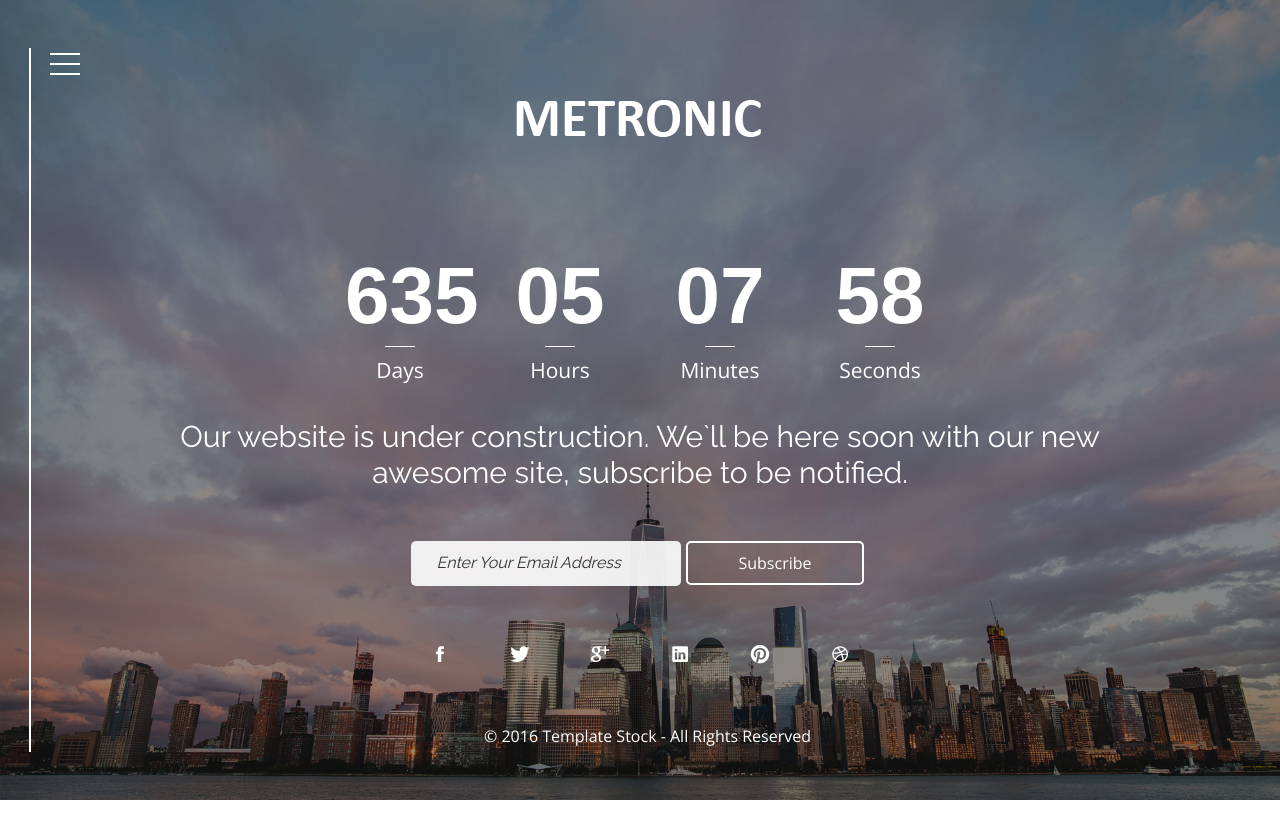
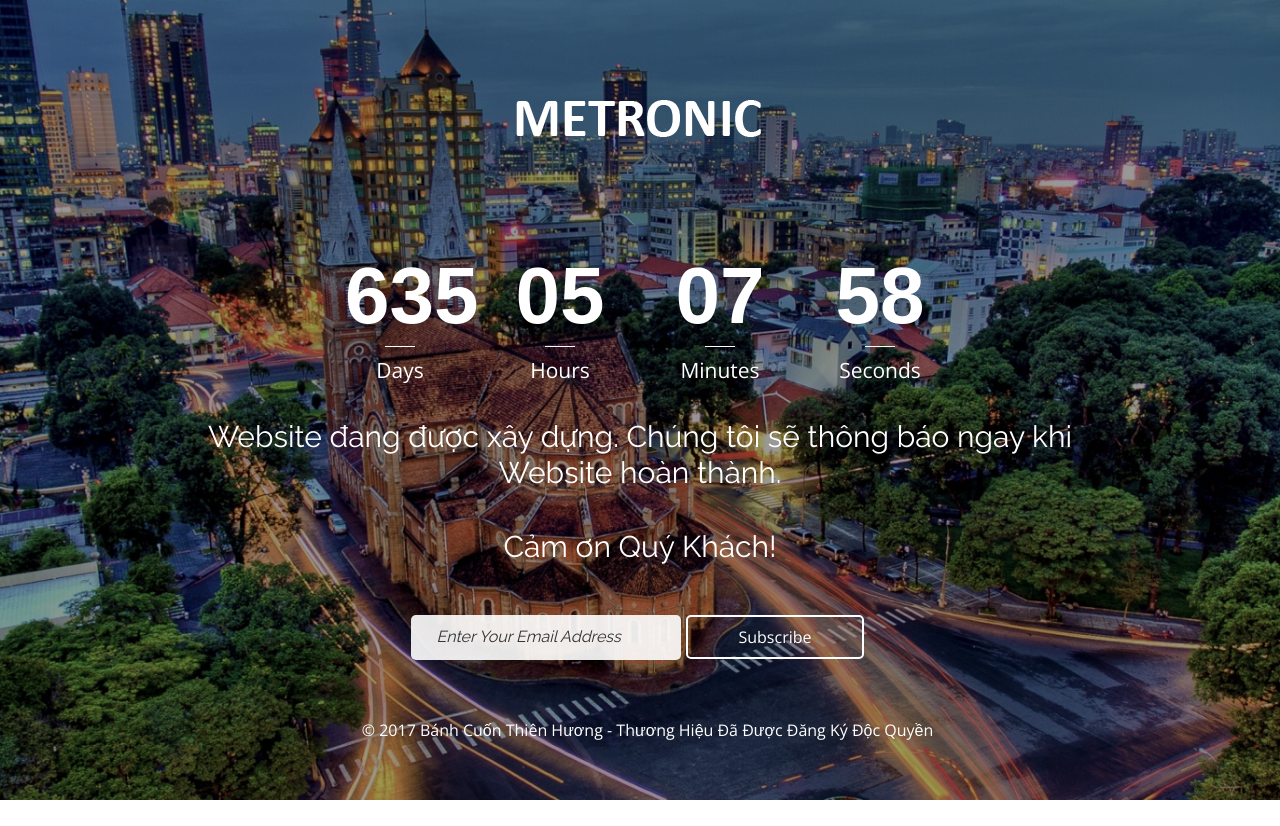
Before and after one commit to frtlupsvn/banhcuonthienhuong, a plain HTML site: page index.html in a window 1280 px wide. Drawn offline with nearby package versions, Linux system fonts and the light colour scheme; files whose address does not match are found by name.

Commit message:
remove left menu edit content text remove social button at bottom

```diff
--- a/index.html
+++ b/index.html
@@ -1,9 +1,5 @@
 <!DOCTYPE html>
-<!--
-	Metronic by TEMPLATE STOCK
-	templatestock.co @templatestock
-	Released for free under the Creative Commons Attribution 3.0 license (templated.co/license)
--->
+
 
 
 <!DOCTYPE html>
@@ -20,7 +16,7 @@
 
 
 <!-- Title -->
-<title>Metronic Free HTML5 Responsive Template | Template Stock </title>
+<title>Bánh Cuốn Thiên Hương - Saigon - Since 1975</title>
 
 
 <!-- CSS Global Compulsory -->
@@ -75,6 +71,7 @@
 <!-- container -->
 <div class="containers">
 <!-- menu -->
+<!--
 <nav id="menu" class="menu">
 <button class="menu__handle"><span>Menu</span></button>
 <div class="menu__inner">
@@ -92,7 +89,9 @@
 <path fill="none" d="M300-10c0,0,0,164,0,410c0,232,0,410,0,410"/>
 </svg>
 </div>
-</nav><!-- /menu -->
+</nav>
+-->
+<!-- /menu -->
 
 <!-- main -->
 <div class="main">
@@ -123,7 +122,8 @@
 <div class="content-slide">
 <!-- Clock Countdown -->
 <div id="clock-countdown" class="animated bounceInDown" data-animation-delay="700"></div>
-<h3 class="color-white top-margin animated bounceInDown" data-animation-delay="700" >Our website is under construction. We`ll be here soon with our new awesome site, subscribe to be notified.</h3>
+<h3 class="color-white top-margin animated bounceInDown" data-animation-delay="700" >Website đang được xây dựng. Chúng tôi sẽ thông báo ngay khi Website hoàn thành.</h3> </br>
+<h3>Cảm ơn Quý Khách! </h3>
 
 <!-- Subscribe Form -->
 <div class="form animated bounceInUp" data-animation-delay="700">
@@ -141,7 +141,9 @@
 </div><!-- /container form -->
 </div><!-- /Subscribe Form -->
 
+
 <!-- socials icons -->
+<!--
 <nav class="socials-icons animated bounceInUp" data-animation-delay="700">
 <ul>
 <li><a href="#"><i class="ion-social-facebook"></i></a></li>
@@ -151,12 +153,14 @@
 <li><a href="#"><i class="ion-social-pinterest"></i></a></li>
 <li><a href="#"><i class="ion-social-dribbble-outline"></i></a></li>
 </ul>
-</nav><!-- /socials icons -->
+</nav>
+-->
+<!-- /socials icons -->
 
 <!-- copyright -->
 <footer class="copy-right animated bounceInUp" data-animation-delay="700">
 <div class="copyright">
-© 2016 <a href="http://templatestock.co">Template Stock</a> - All Rights Reserved
+© 2017 <a href="http://templatestock.co">Bánh Cuốn Thiên Hương</a> - Thương Hiệu Đã Được Đăng Ký Độc Quyền
 </div>
 </footer><!-- /copyright -->
 
--- a/js/main.js
+++ b/js/main.js
@@ -66,7 +66,7 @@
 		======================================*/
 
 		//Image Background
-		$(".image-background").backstretch("images/image-bg.jpg");
+		$(".image-background").backstretch("images/image-bg2.jpeg");
 
 
 
```
Also changed, not shown: images/image-bg2.jpeg (added), 1 other file.
